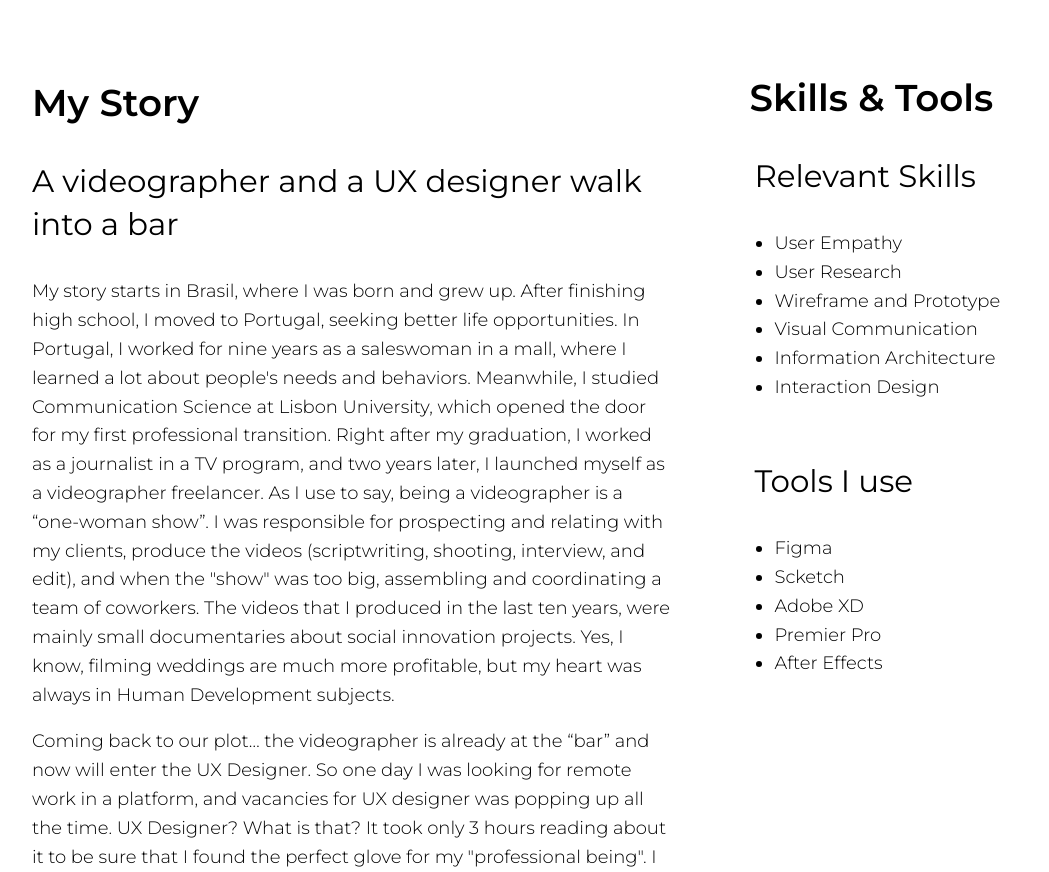
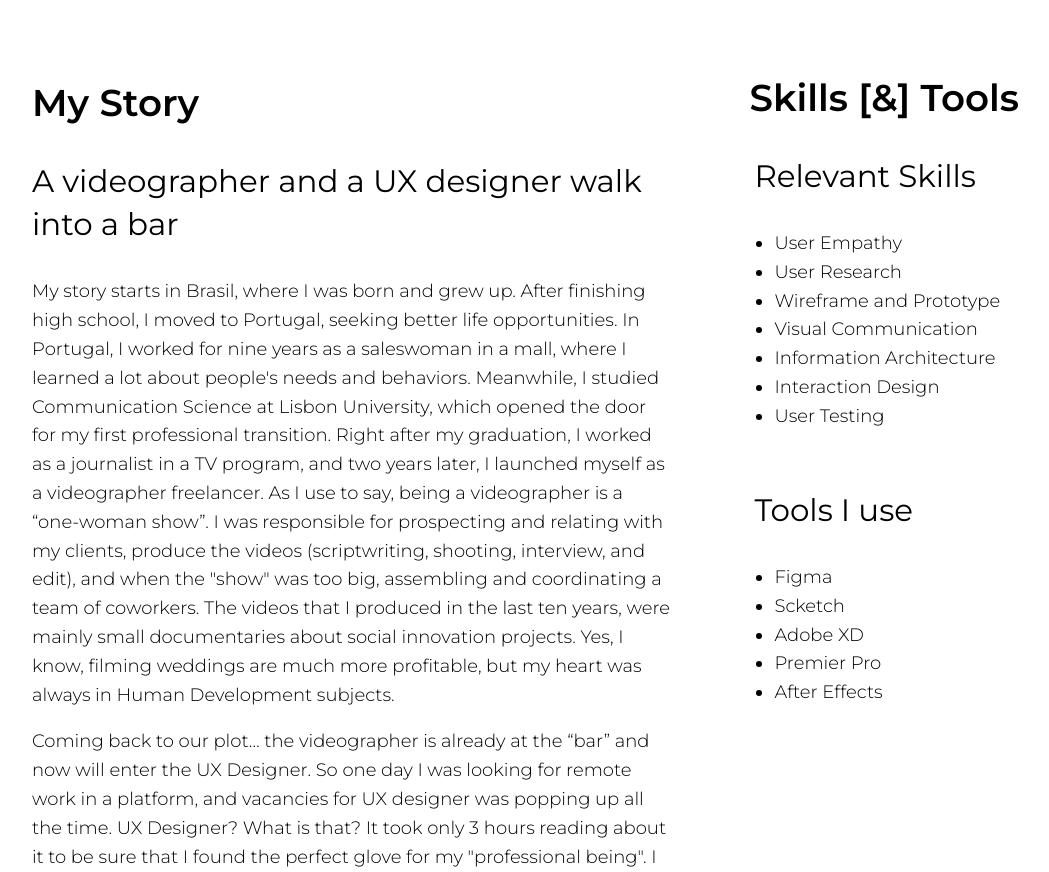
Before and after one commit to pimentacaroline/PortfolioSite_CP, a plain HTML site: page about.html in a window 1280 px wide. Shown: the part 964-1836 px from the top of the page, without its empty margins (43-1092 px from the left). Drawn offline with nearby package versions, Linux system fonts and the light colour scheme.

Commit message:
added new skill

```diff
--- a/about.html
+++ b/about.html
@@ -93,7 +93,7 @@
           </div>
 
           <div id="skills-tools" class="column col-12 col-md-5">
-            <h2>Skills & Tools</h2>
+            <h2>Skills [&] Tools</h2>
             <div class="row">
               <div id="skills" class="column col-6 col-md-12">
                 <h3>Relevant Skills</h3>
@@ -104,6 +104,7 @@
                   <li>Visual Communication</li>
                   <li>Information Architecture</li>
                   <li>Interaction Design</li>
+                  <li>User Testing</li>
                 </ul>
               </div>
               <div id="tools" class="column col-6 col-md-12">
```
